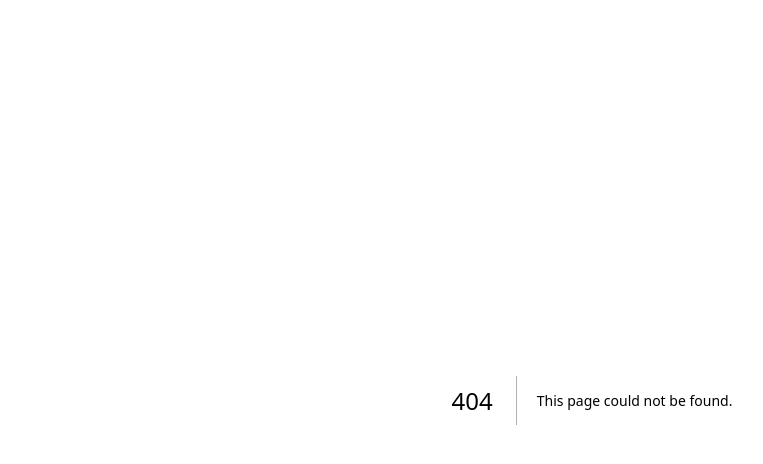
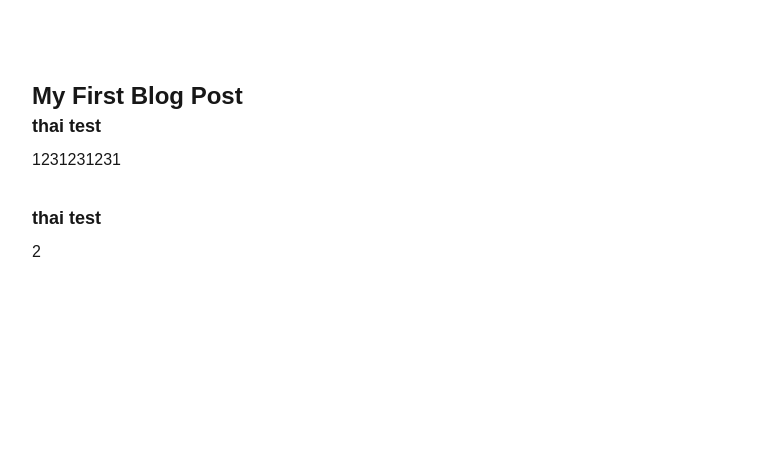
Before and after one commit to brucethai97/cms-test-app, a Next.js app: page /blog in a window 1280 px wide. Before the commit this address had no page. Shown: the top 464 px of the page, without its empty margins (48-811 px from the left). Built offline with nearby package versions, Linux system fonts and the light colour scheme.

Commit message:
page blog

```diff
--- a/content/blog/blog1.md
+++ b/content/blog/blog1.md
@@ -2,8 +2,7 @@
 title: My First Blog Post
 sections:
   - title: thai test
-    content: "1"
+    content: '1231231231'
   - title: thai test
-    content: |
-      2
+    content: '2'
 ---
--- a/content/blog/blog2.md
+++ b/content/blog/blog2.md
@@ -1,3 +1,7 @@
 ---
 title: 'My Second Blog Post'
+sections:
+  { title: 'Introduction', content: 'This is the introduction to my second blog post.' },
+  { title: 'Main Content', content: 'Here is the main content of my blog post.' },
+  { title: 'Conclusion', content: 'This is the conclusion of my blog post.' }
 ---
--- /dev/null
+++ b/lib/cms.ts
@@ -0,0 +1,15 @@
+import fs from 'fs';
+import path from 'path';
+import matter from 'gray-matter';
+
+export function getData(filePath: string): unknown {
+  try {
+    const fullPath = path.join(process.cwd(), filePath);
+    const fileContents = fs.readFileSync(fullPath, 'utf8');
+    const { data } = matter(fileContents);
+    return data;
+  } catch (error) {
+    console.error('Error reading content:', error);
+    return null;
+  }
+}
--- a/next.config.ts
+++ b/next.config.ts
@@ -1,8 +1,13 @@
-import type { NextConfig } from "next";
+import type { NextConfig } from 'next';
 
 const nextConfig: NextConfig = {
   /* config options here */
   reactStrictMode: true,
+  webpack5: true,
+  webpack: (config) => {
+    config.resolve.fallback = { fs: false };
+    return config;
+  },
 };
 
 export default nextConfig;
--- a/package.json
+++ b/package.json
@@ -12,6 +12,7 @@
     "@netlify/plugin-nextjs": "^5.13.4",
     "decap-cms": "^3.8.4",
     "next": "15.5.4",
+    "gray-matter": "^4.0.3",
     "react": "19.1.0",
     "react-dom": "19.1.0"
   },
--- /dev/null
+++ b/pages/blog.tsx
@@ -0,0 +1,38 @@
+import { getData } from '@/lib/cms';
+import React from 'react';
+import { GetStaticProps } from 'next';
+
+interface BlogData {
+  title?: string;
+  sections: { title: string; content: string }[];
+}
+
+interface BlogPageProps {
+  data: BlogData | null;
+}
+
+const BlogPage: React.FC<BlogPageProps> = ({ data }) => {
+  return (
+    <div className="p-20">
+      <h1 className="text-2xl font-bold">{data?.title || 'Blog Post'}</h1>
+      {data?.sections?.map((section, idx) => (
+        <div key={idx} className="mb-8">
+          <h2 className="text-lg font-bold mb-2">{section.title}</h2>
+          <p>{section.content}</p>
+        </div>
+      ))}
+    </div>
+  );
+};
+
+export const getStaticProps: GetStaticProps = async () => {
+  const data = getData('content/blog/blog1.md');
+
+  return {
+    props: {
+      data,
+    },
+  };
+};
+
+export default BlogPage;
--- a/public/admin/config.yml
+++ b/public/admin/config.yml
@@ -1,6 +1,9 @@
 backend:
   name: git-gateway
-  branch: main # or your default branch
+  repo: brucethai97/cms-test-app
+  branch: main
+  identity_url: https://auth.decapbridge.com/sites/543b5bb6-ad87-45d8-b715-fadd47c31ffb
+  gateway_url: https://gateway.decapbridge.com
 
 media_folder: 'public/images/uploads'
 public_folder: '/images/uploads'
@@ -15,6 +18,12 @@ collections:
     format: 'frontmatter'
     fields:
       - { label: 'Title', name: 'title', widget: 'string' }
+      - label: 'Sections'
+        name: 'sections'
+        widget: 'list'
+        fields:
+          - { label: 'Section Title', name: 'title', widget: 'string' }
+          - { label: 'Content', name: 'content', widget: 'text' }
   - name: 'home'
     label: 'Home'
     folder: 'content/home'
```
Also changed, not shown: pages/index.tsx (+17 -50 lines).
